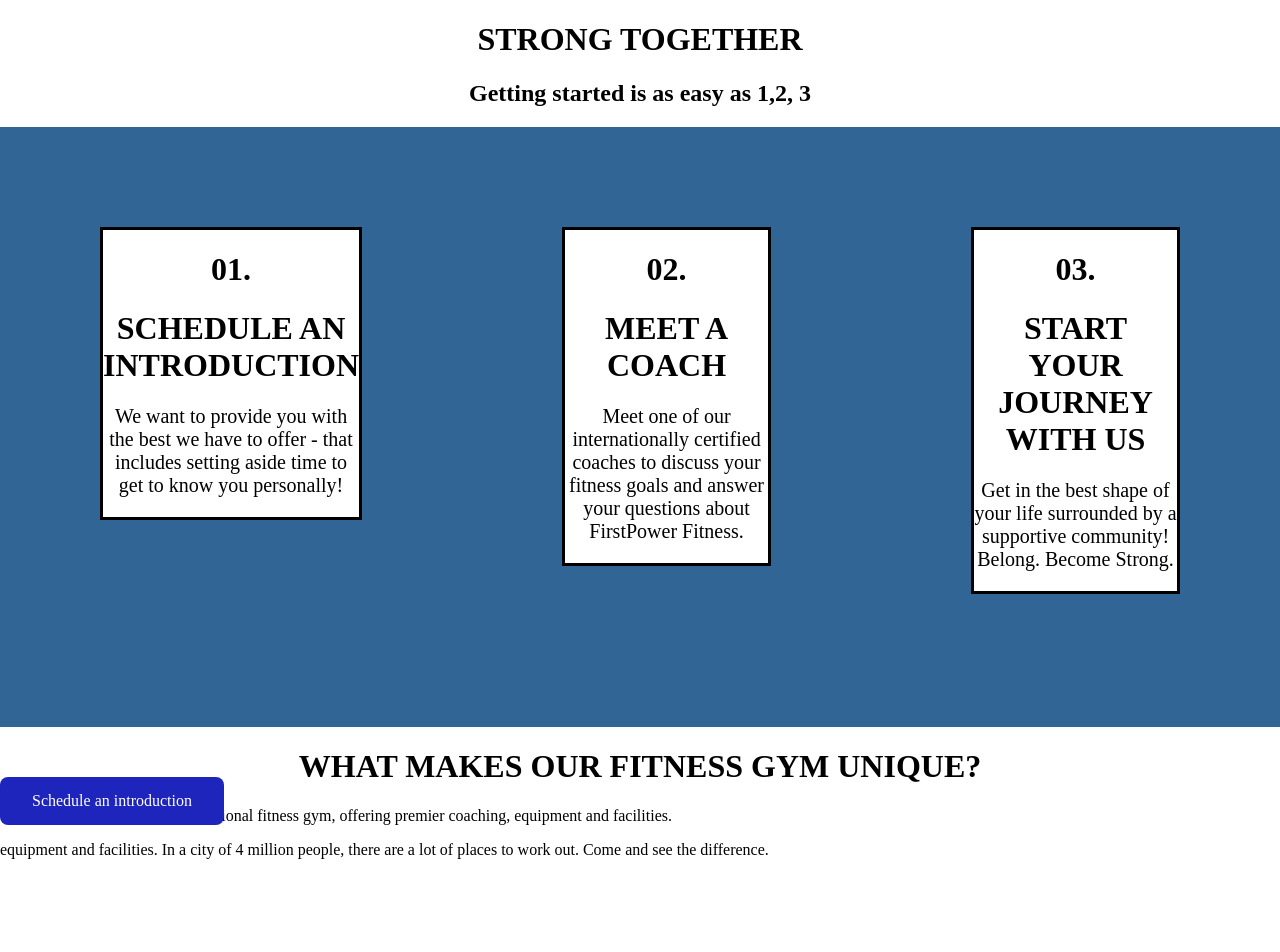
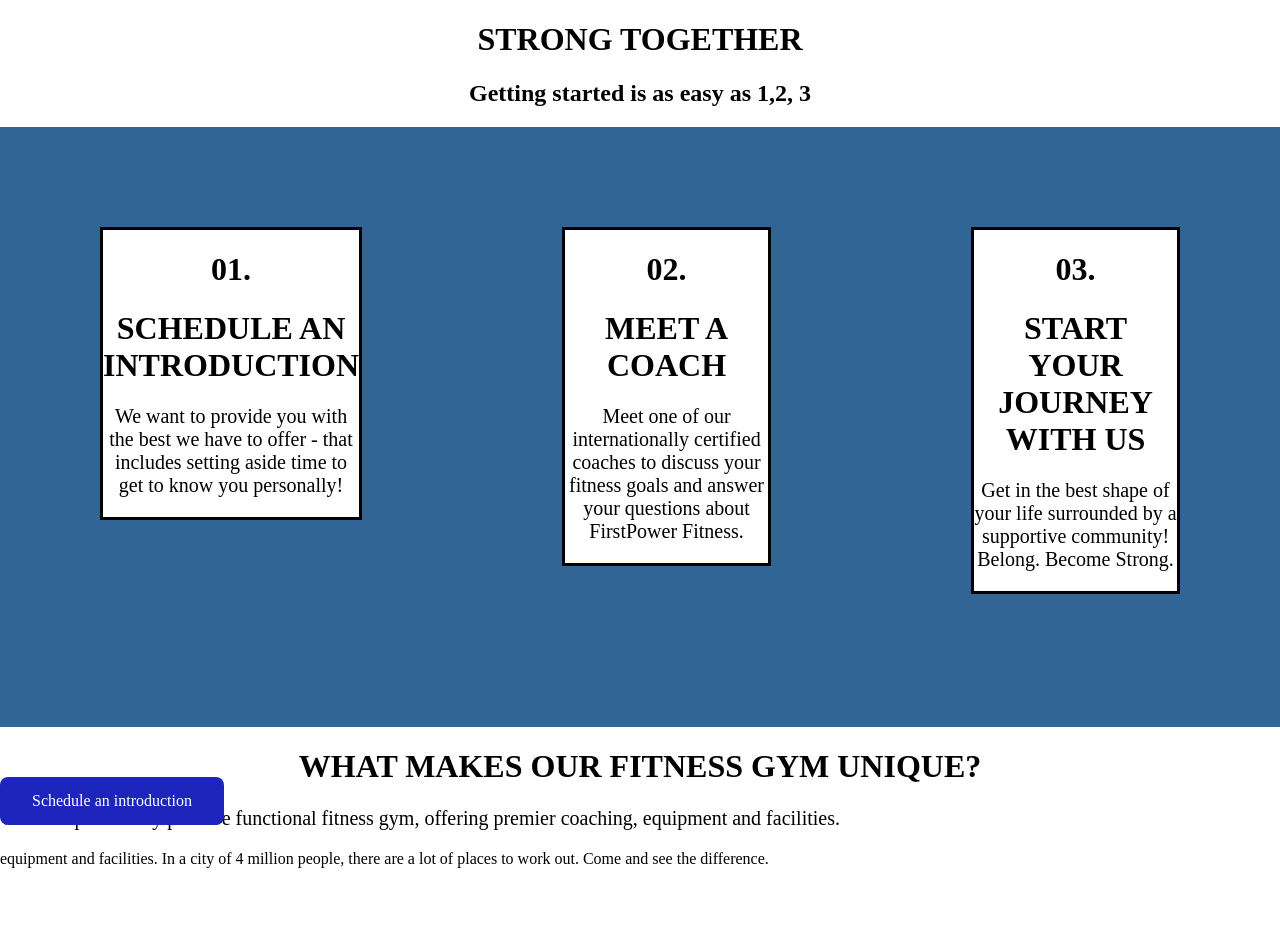
Before and after one commit to Eddahkarambu/Fitness-web-app, a React (Create React App) app: page /Services in a window 1280 px wide. Shown: the top 952 px of the page. Built offline with nearby package versions, Linux system fonts and the light colour scheme.

Commit message:
add font size

```diff
--- a/src/Components/Services.css
+++ b/src/Components/Services.css
@@ -48,6 +48,9 @@
       justify-content: center;
       position: absolute;
     }
+    .positive{
+      font-size: 20px;
+    }
 
   /* .service{
     display: flex;
--- a/src/Components/Services.js
+++ b/src/Components/Services.js
@@ -56,7 +56,7 @@ function Services() {
 
       <div className="gymservices">
         <h1>WHAT MAKES OUR FITNESS GYM UNIQUE?</h1>
-        <p>
+        <p className="positive">
           We are a powerfully positive functional fitness gym, offering premier
           coaching, equipment and facilities.
         </p>
```
